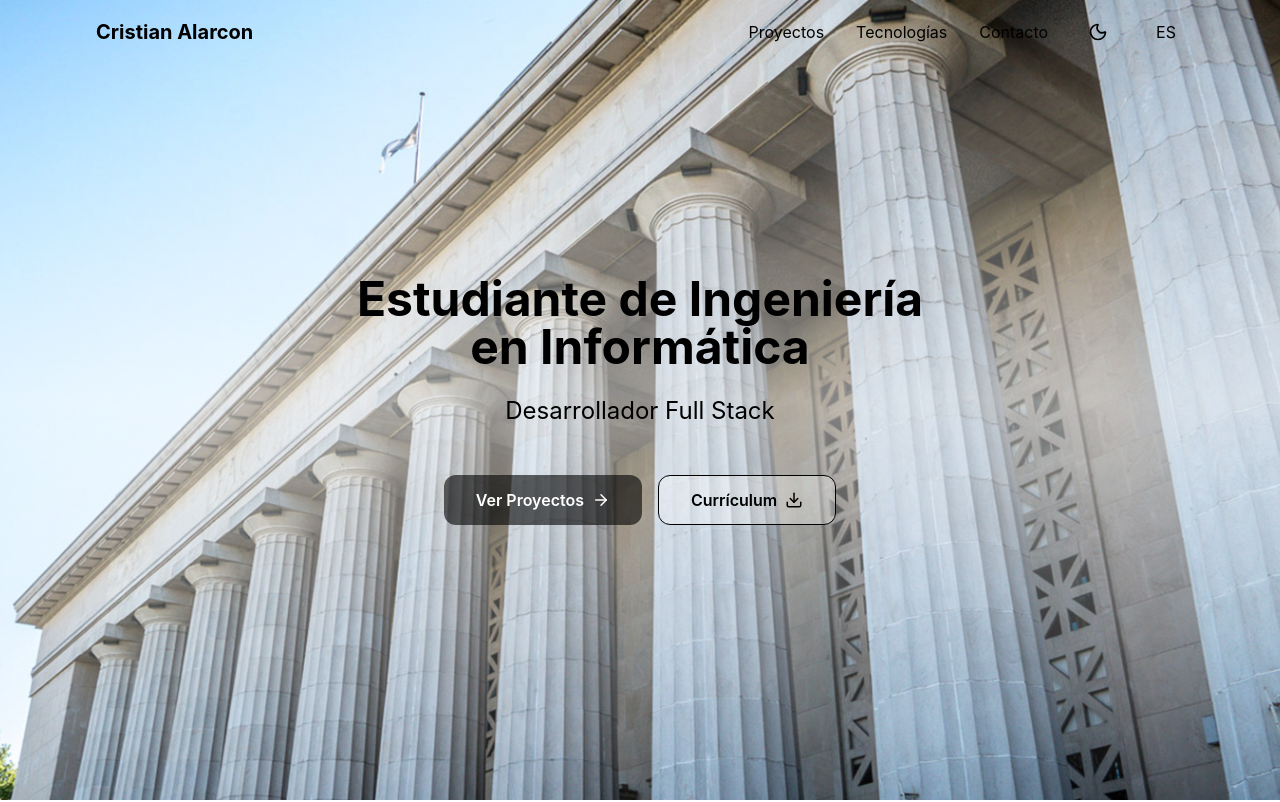
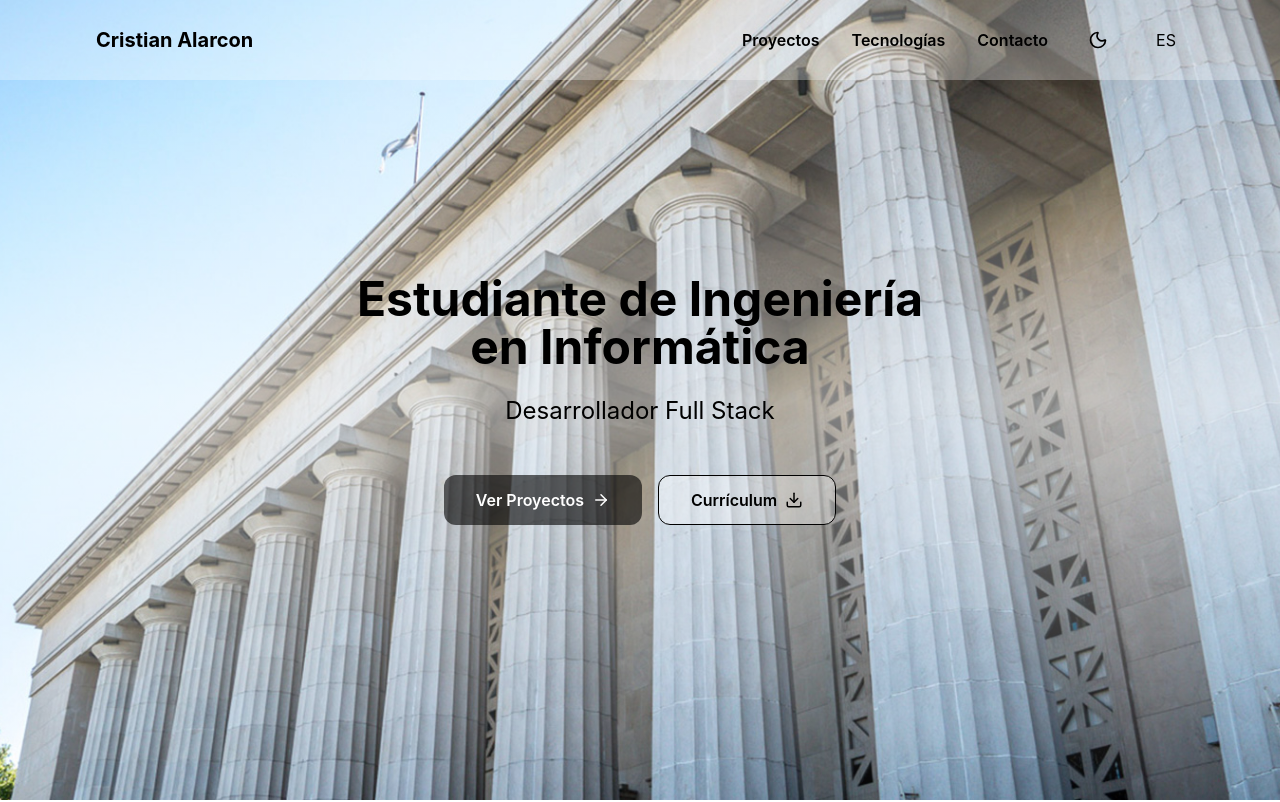
Before and after one commit to CristianAlarconDev/PortfolioV2, a React (Vite) app: page / in a window 1280 px wide. Shown: the top 802 px of the page. Built offline with nearby package versions, Linux system fonts and the light colour scheme.

Commit message:
links en semibold mas navbar con background color white si no esta scrolleando

```diff
--- a/src/components/Navbar.jsx
+++ b/src/components/Navbar.jsx
@@ -19,9 +19,8 @@ export default function Navbar() {
     }, [])
 
     return (
-        <nav
-        className={`fixed top-0 w-full z-50 transition-all duration-300 ${
-            isScrolled ? "bg-background/80 backdrop-blur-md border-b border-border" : "bg-transparent"
+        <nav className={`fixed top-0 w-full z-50 transition-all duration-300 ${
+            isScrolled ? "bg-background/80 backdrop-blur-md border-b border-border" : "bg-white/30 px-4 py-2 "
         }`}
         >
         <div className="max-w-6xl mx-auto px-4 sm:px-6 lg:px-8">
@@ -32,28 +31,26 @@ export default function Navbar() {
 
             {/* Desktop Menu */}
             <div className="hidden md:flex space-x-8 items-center">
-                <Link to= "projects" smooth={true} duration={500} className="cursor-pointer text-foreground/70 hover:text-foreground transition-colors">
+                <Link to= "projects" smooth={true} duration={500} className=" cursor-pointer font-semibold">
                 {translate("projects")}
                 </Link>
-                <Link to="technologies" smooth={true} duration={500} className="cursor-pointer text-foreground/70 hover:text-foreground transition-colors">
+                <Link to="technologies" smooth={true} duration={500} className="cursor-pointer font-semibold">
                 {translate("stack")}
                 </Link>
-                <Link to="contact" smooth={true} duration={500} className="cursor-pointer text-foreground/70 hover:text-foreground transition-colors">
+                <Link to="contact" smooth={true} duration={500} className="cursor-pointer font-semibold">
                 {translate("contact")}
                 </Link>
 
-                <button
-                onClick={toggleTheme}
-                className="p-2 rounded-lg bg-card hover:bg-card/80 transition-colors"
-                aria-label="Toggle theme"
+                <button onClick={toggleTheme}
+                    className="p-2 rounded-lg bg-card hover:bg-card/80 transition-colors"
+                    aria-label="Toggle theme"
                 >
                 {isDark ? <Sun size={20} /> : <Moon size={20} />}
                 </button>
 
-                <button
-                onClick={toggleLanguage}
-                className="p-2 rounded-lg bg-card hover:bg-card/80 transition-colors"
-                aria-label="Toggle language"
+                <button onClick={toggleLanguage}
+                    className="cursor-pointer p-2 rounded-lg bg-card hover:bg-card/80 transition-colors"
+                    aria-label="Toggle language"
                 >
                 <span className="text-foreground/70">{language.toUpperCase()}</span>
                 </button>
```
